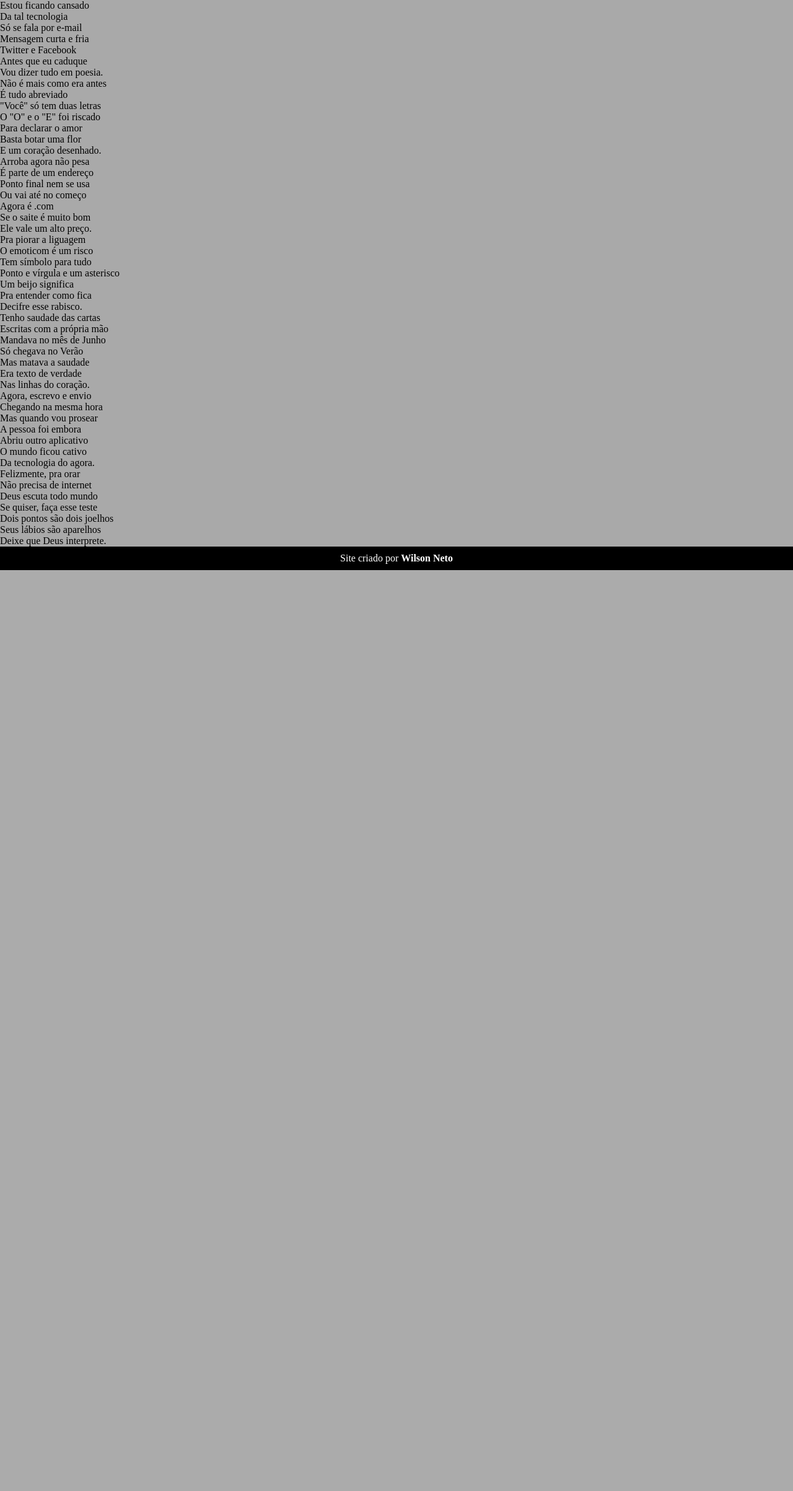
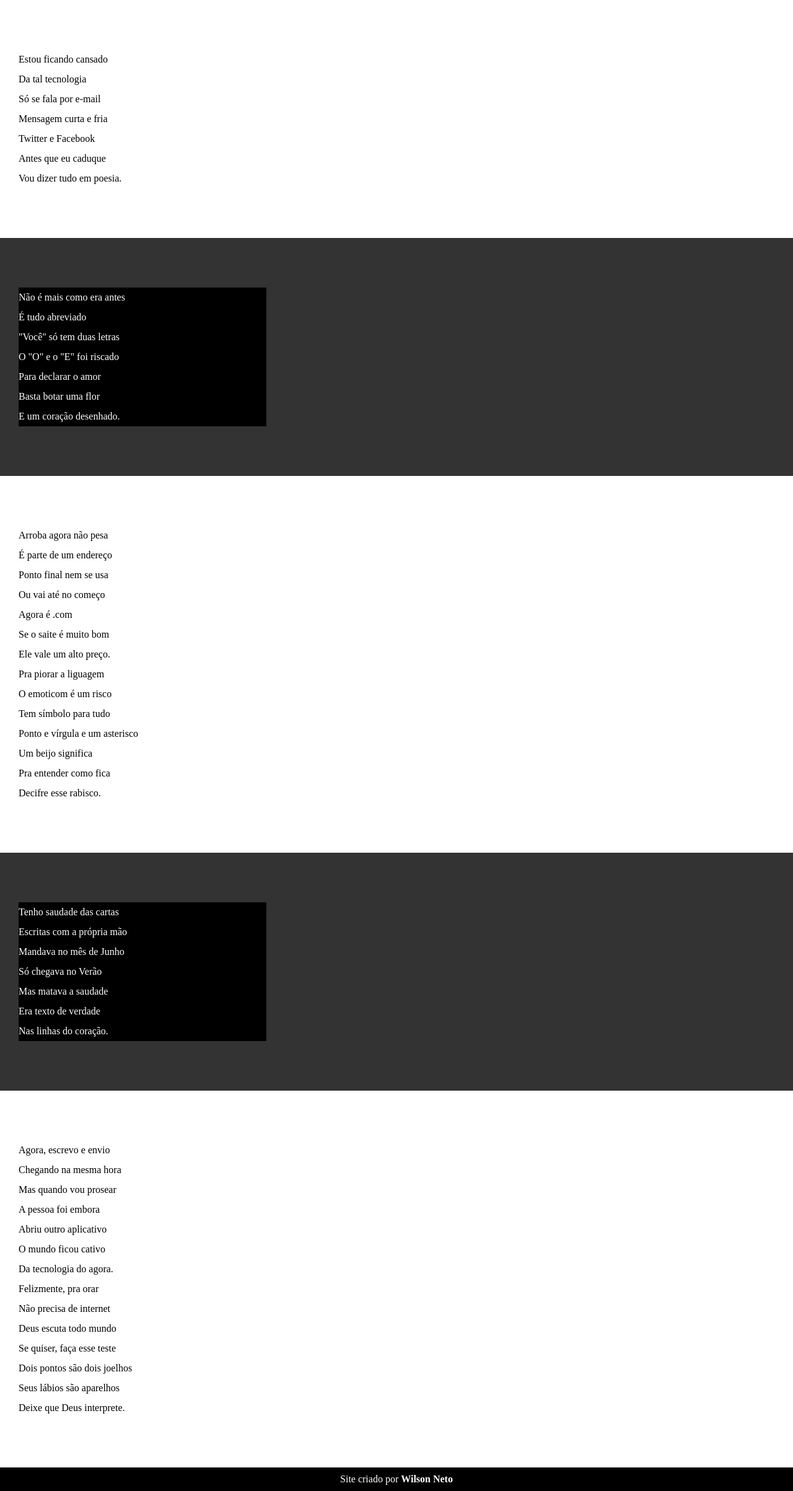
Before and after one commit to netowm/Estudos, a PHP site: page / in a window 1280 px wide. Shown: the part 155-2561 px from the top of the page at 62% size. Before the commit the page ends 1075 px from the top, so only its background shows below. Run offline with PHP 8.4, Linux system fonts and the light colour scheme.

Commit message:
Update style.css

```diff
--- a/html-css/Desafios/d012/style.css
+++ b/html-css/Desafios/d012/style.css
@@ -18,7 +18,6 @@ header {
 
 header > h1 {
     padding-top: 50px;
-    font-variant: uppercase;
     font-variant: small-caps;
 }
 
@@ -36,6 +35,28 @@ header a:hover, footer a:hover {
     text-decoration: underline;
 }
 
+section {
+    padding-top: 10vh;
+    padding-bottom: 10vh;
+    line-height: 2em;
+    padding-left: 30px;
+}
+
+section.normal {
+    background-color: white;
+    color: black;
+}
+
+section.imagem {
+    background-color: rgb(51, 51, 51);
+    color: white;
+}
+
+section.imagem > p {
+    width: 400px;
+    background-color: black;
+}
+
 footer {
     background-color: black;
     color: white;
```
